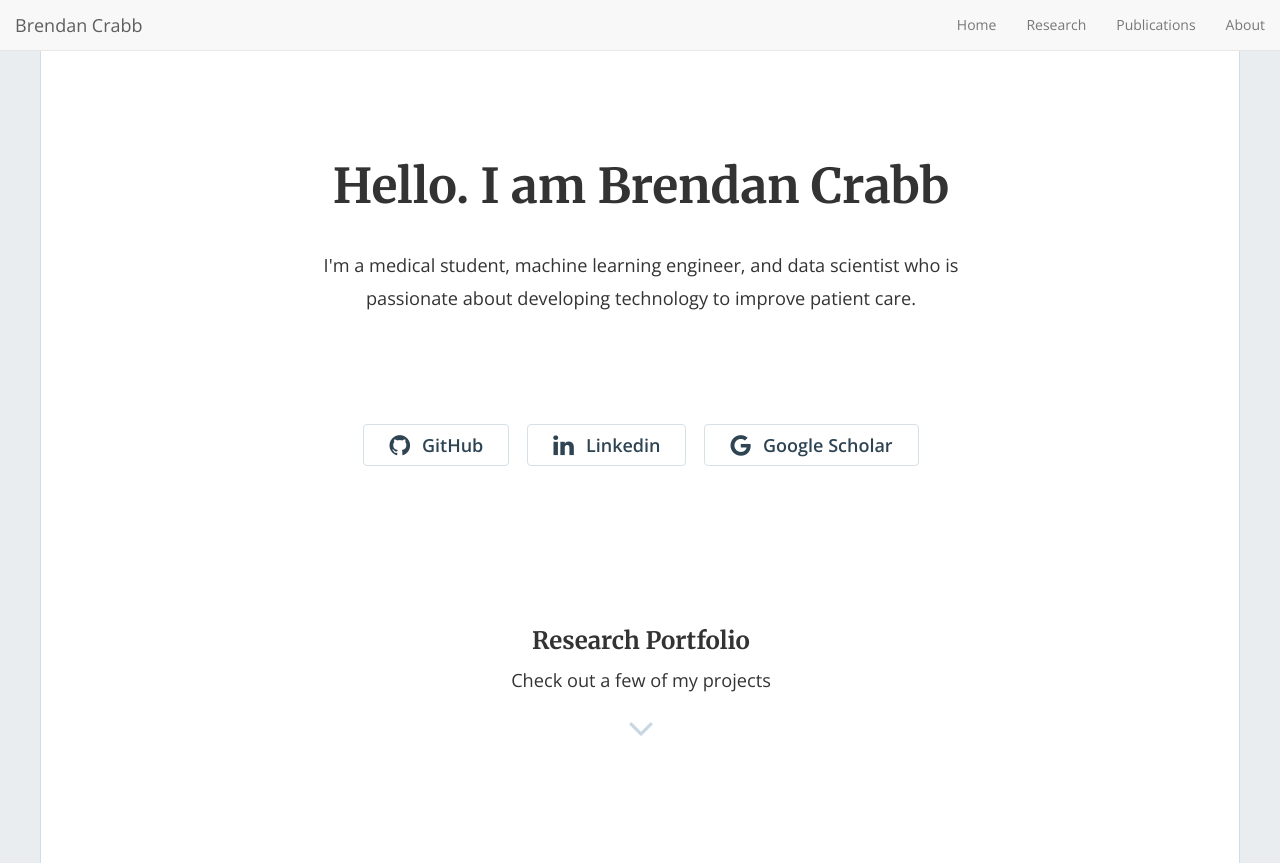
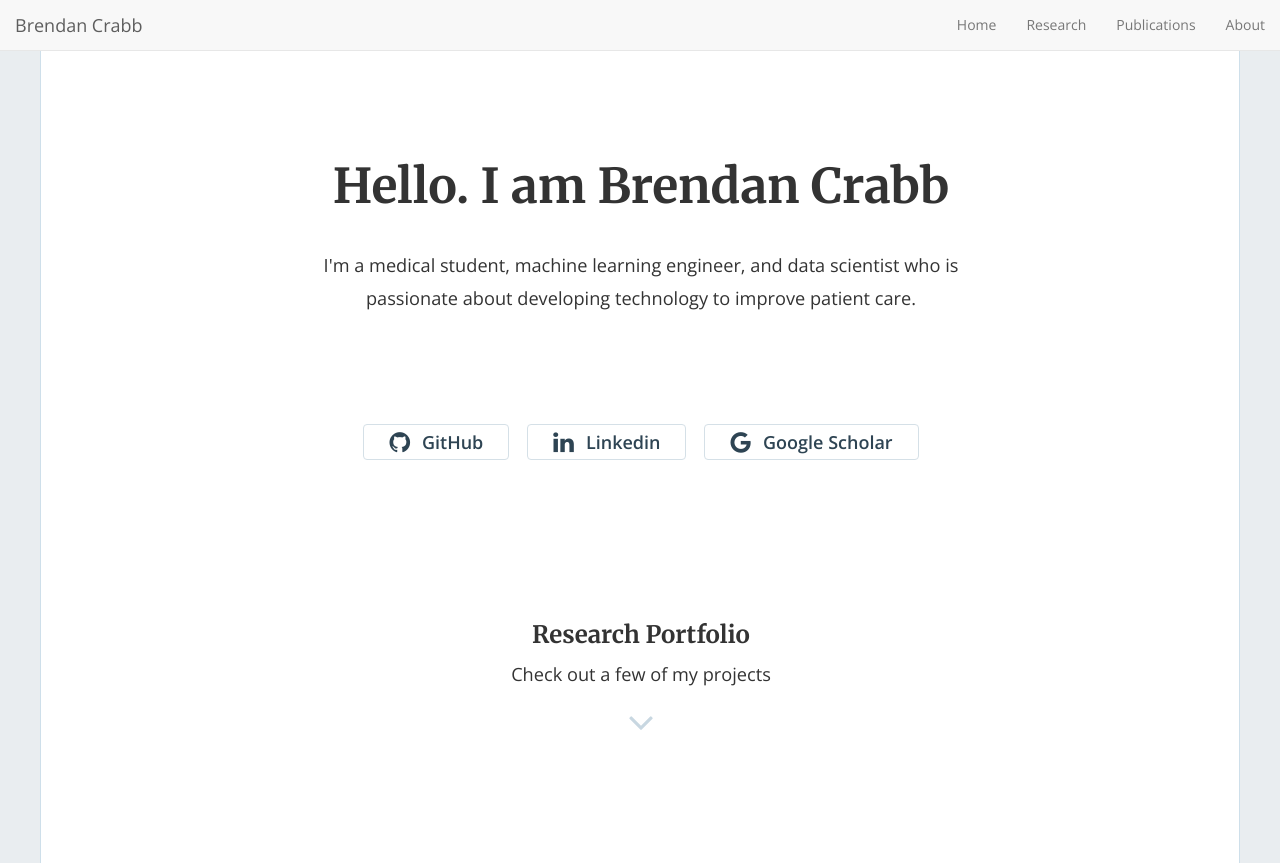
Before and after one commit to btcrabb/portfolio, a Jekyll site: the page built from docs/index.html, in a window 1280 px wide and 1400 px high. Shown: the top 863 px of the window. Built offline with Jekyll 4.4.1, drawn with Linux system fonts in a browser that asks for light colours; nearby versions of some CDN libraries; grey boxes are pictures that could not be loaded.

Commit message:
Update style.scss

```diff
--- a/docs/css/style.scss
+++ b/docs/css/style.scss
@@ -98,7 +98,7 @@ img {
 }
 
 button.btn, input.btn {
-  padding: 8px 25px;
+  padding: 5px 25px;
   width: 30% 60%;
   margin: 2em 0.5em;
   border: solid 1px #d5e0e7;
```
